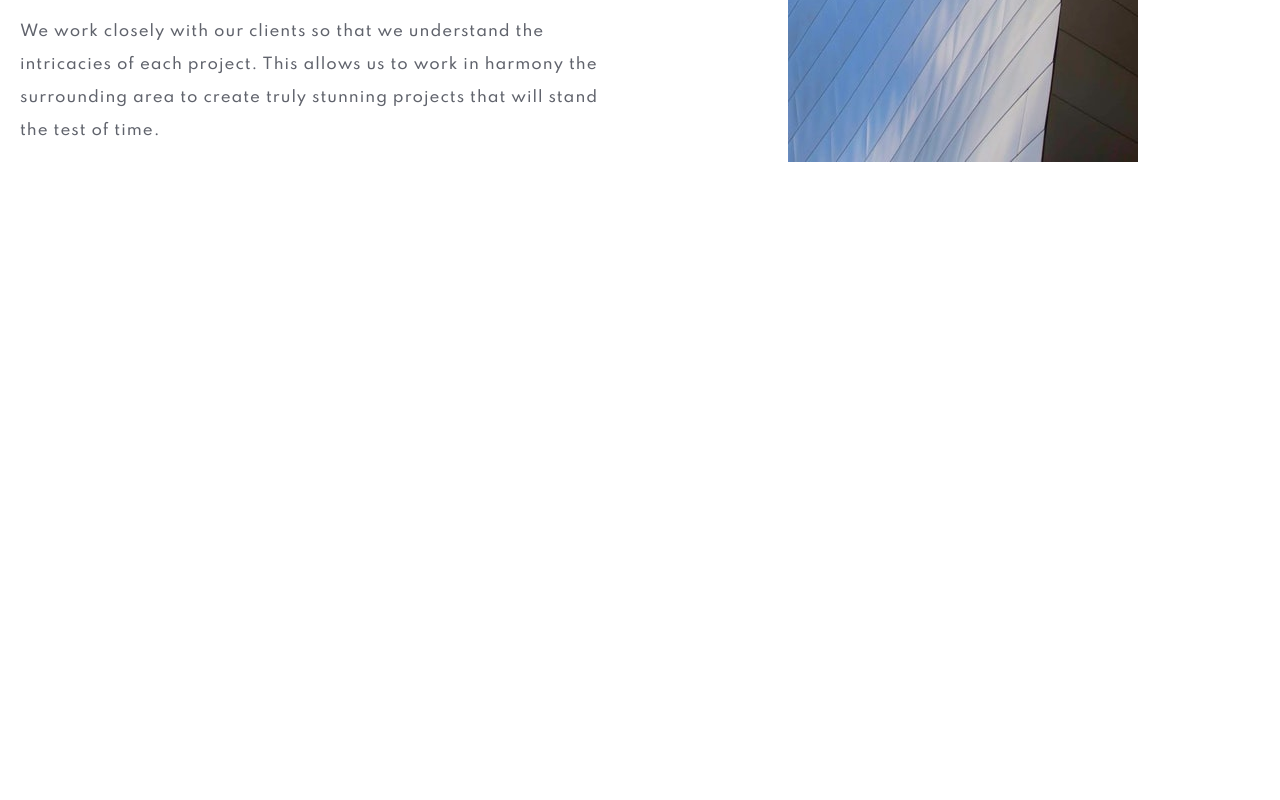
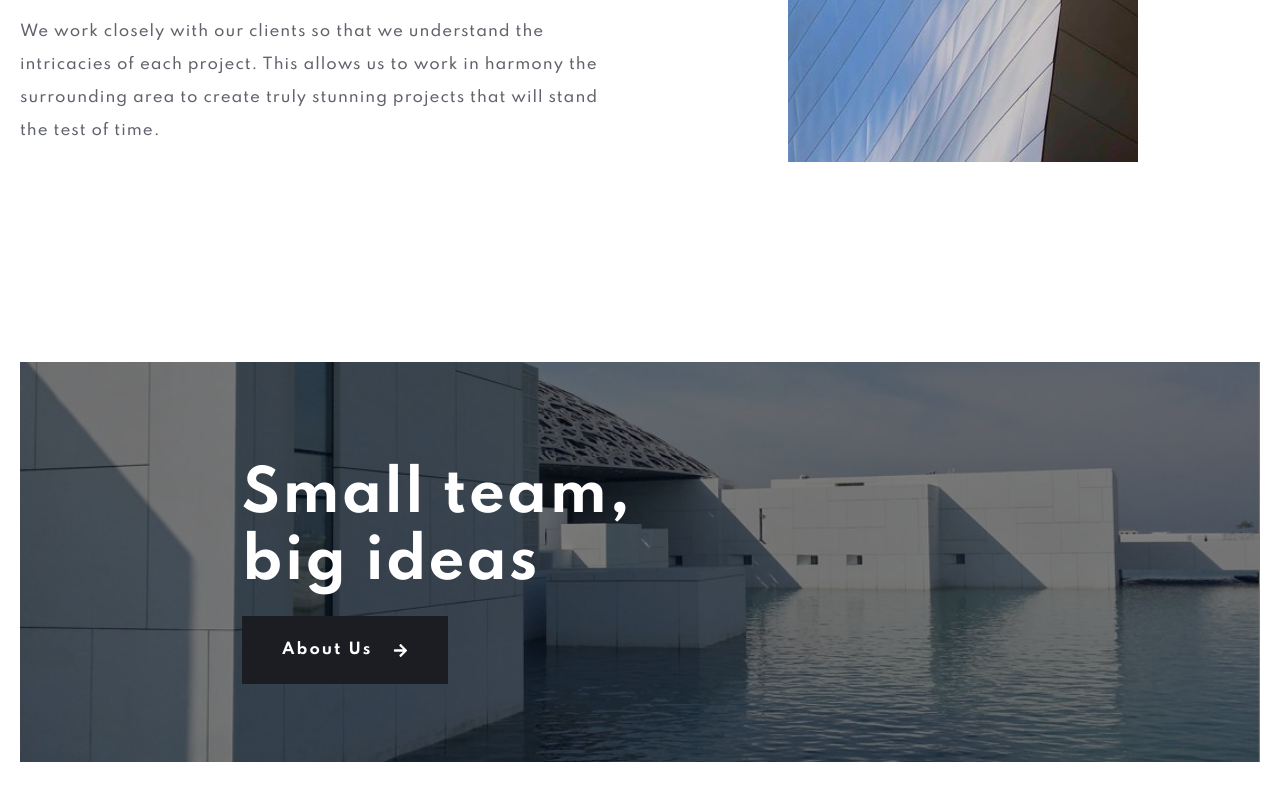
Before and after one commit to habibdev96/FEM-arch-studio-multi-page-website, a Next.js app: page / in a window 1280 px wide. Shown: the part 610-1410 px from the top of the page. Before the commit the page ends 872 px from the top, so only its background shows below. Built offline with nearby package versions, Linux system fonts and the light colour scheme.

Commit message:
create cta

```diff
--- a/src/components/home/CarouselSlide.tsx
+++ b/src/components/home/CarouselSlide.tsx
@@ -46,8 +46,10 @@ const CarouselSlide: React.FC<ICarouselData> = ({ bg, title, description }) => {
         />
       </div>
       <div className='info'>
-        <MainHeading>{title}</MainHeading>
-        <Paragraph light={true}>{description}</Paragraph>
+        <MainHeading style={{ userSelect: 'none' }}>{title}</MainHeading>
+        <Paragraph light={true} style={{ userSelect: 'none' }}>
+          {description}
+        </Paragraph>
         <Button path='/portfolio' text='See Our Portfolio' />
       </div>
     </StyledArticle>
--- /dev/null
+++ b/src/components/home/Cta.tsx
@@ -0,0 +1,63 @@
+import React from 'react';
+import styled from 'styled-components';
+import Image from 'next/image';
+import { maxWidthLg, sectionSpacingMd } from '../../abstracts/Mixins';
+import { SectionHeading } from '../styledElements/Headings.styled';
+import Button from '../shared/Button';
+import bg from '../../../public/assets/home/desktop/image-small-team.jpg';
+
+const Container = styled.div`
+  ${maxWidthLg}
+  ${sectionSpacingMd}
+  position: relative;
+
+  .bg {
+    position: relative;
+    width: 100%;
+    height: 50vh;
+
+    &:after {
+      content: '';
+      position: absolute;
+      top: 0;
+      left: 0;
+      bottom: 0;
+      right: 0;
+      background-color: rgba(0, 0, 0, 0.5);
+    }
+  }
+
+  .info {
+    position: absolute;
+    width: 50%;
+    top: 25%;
+    left: 15%;
+    padding: 5rem;
+  }
+`;
+const Cta: React.FC = () => {
+  return (
+    <section>
+      <Container>
+        <div className='bg'>
+          <Image
+            src={bg}
+            alt='house on the water'
+            quality={100}
+            layout='fill'
+            objectFit='cover'
+            objectPosition='center'
+          />
+        </div>
+        <div className='info'>
+          <SectionHeading light={true}>
+            Small team, <br /> big ideas
+          </SectionHeading>
+          <Button path='/about' text='About Us' />
+        </div>
+      </Container>
+    </section>
+  );
+};
+
+export default Cta;
--- a/src/components/shared/Button.tsx
+++ b/src/components/shared/Button.tsx
@@ -9,6 +9,7 @@ const StyledButton = styled.a`
   ${flexAlign}
   display: inline-flex;
   padding: 2.5rem 4rem;
+  margin: 2rem 0;
   gap: 2rem;
   background-color: var(--veryDarkBlue);
   transition: var(--mainTransition);
--- a/src/pages/index.tsx
+++ b/src/pages/index.tsx
@@ -2,6 +2,7 @@ import type { NextPage } from 'next';
 import Head from 'next/head';
 import HomeCarousel from '../components/home/HomeCarousel';
 import WelcomeSection from '../components/home/WelcomeSection';
+import Cta from '../components/home/Cta';
 
 const Home: NextPage = () => {
   return (
@@ -14,6 +15,7 @@ const Home: NextPage = () => {
       <HomeCarousel />
       <main>
         <WelcomeSection />
+        <Cta />
       </main>
     </>
   );
```
